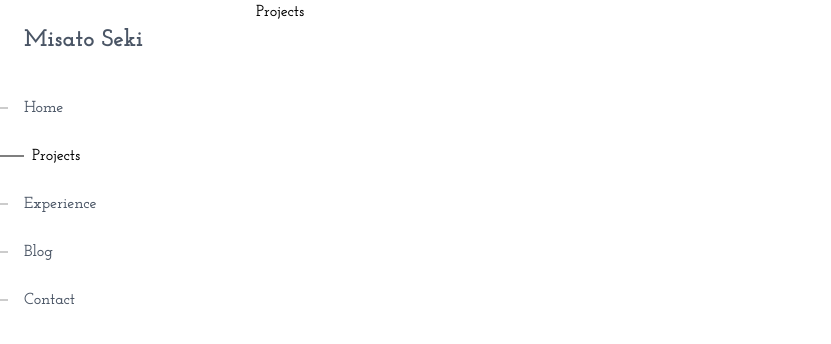
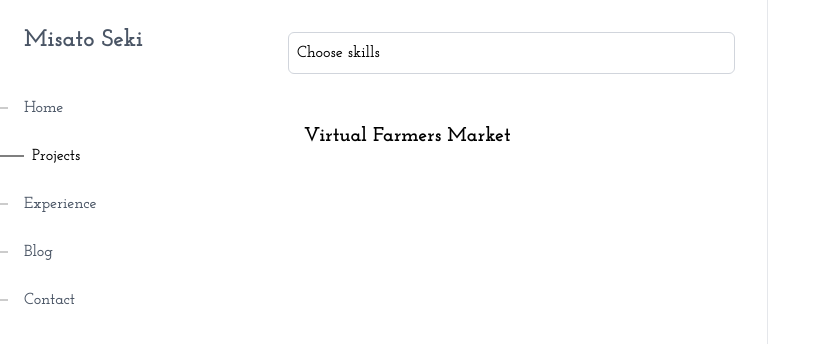
Before and after one commit to Misato-Seki/musical-octo-guide, a Next.js app in the folder frontend/: page /projects in a window 1280 px wide. Shown: the top 344 px of the page, without its empty margins (0-831 px from the left). Built offline with nearby package versions, Linux system fonts and the light colour scheme.

Commit message:
feat: create project page ui

```diff
--- a/frontend/app/projects/page.tsx
+++ b/frontend/app/projects/page.tsx
@@ -1,3 +1,161 @@
-export default function Projects() {
-  return <div>Projects</div>;
+'use client';
+
+import { useState } from 'react';
+import { motion, AnimatePresence } from 'framer-motion';
+import Image from 'next/image';
+import { Project } from '@/types/project';
+
+const projects: Project[] = [
+  {
+    id: 1,
+    title: 'Virtual Farmers Market',
+    skills: ['React', 'Tailwind', 'Next.js'],
+    period: '2024.9 - 2024.12',
+    type: 'Team Project',
+    githubUrl: 'https://github.com/',
+    demoUrl: 'https://demo.com',
+    imageUrl: '/VFM.png',
+    overview: 'Train Tracker is an application that displays train locations on a map based on data retrieved from the DigiTraffic API.',
+    keyFeatures: [
+      'Retrieve train location data from the DigiTraffic API',
+      'Display train locations on a map',
+      'Auto-update train locations',
+      'Display detailed train information (Train No, Speed, Train Type, Train Category)',
+      'Search for a train by train number or city name'
+    ],
+    technicalArchitecture: [
+      'Front-end: React, Next.js(App Router), TypeScript, TailwindCSS, Mapbox',
+      'Back-end: Next.js API Routes (Integration with the DigiTraffic API)',
+      'Data Source: DigiTraffic API',
+      'Deployment: Vercel'
+    ],
+  },
+  // Add more projects here
+];
+
+export default function ProjectsPage() {
+  const [selectedSkills, setSelectedSkills] = useState<string[]>([]);
+  const [selectedProject, setSelectedProject] = useState<Project | null>(null);
+
+  const allSkills = Array.from(
+    new Set(projects.flatMap(project => project.skills))
+  );
+
+  const filteredProjects = selectedSkills.length === 0
+    ? projects
+    : projects.filter(project =>
+        selectedSkills.every(skill => project.skills.includes(skill))
+      );
+
+  const toggleSkill = (skill: string) => {
+    setSelectedSkills(prev =>
+      prev.includes(skill)
+        ? prev.filter(s => s !== skill)
+        : [...prev, skill]
+    );
+  };
+
+  return (
+    <div className="flex min-h-screen bg-white">
+      {/* Left side - Project List */}
+      <div className="w-1/2 p-8 border-r border-gray-200">
+        <div className="mb-6">
+          <div className="relative">
+            <select
+              className="w-full p-2 border border-gray-300 rounded-md appearance-none"
+              multiple={false}
+              onChange={(e) => toggleSkill(e.target.value)}
+            >
+              <option value="">Choose skills</option>
+              {allSkills.map(skill => (
+                <option key={skill} value={skill}>{skill}</option>
+              ))}
+            </select>
+          </div>
+          <div className="mt-2 flex flex-wrap gap-2">
+            {selectedSkills.map(skill => (
+              <button
+                key={skill}
+                onClick={() => toggleSkill(skill)}
+                className="px-3 py-1 bg-gray-100 rounded-full text-sm flex items-center gap-1"
+              >
+                {skill}
+                <span className="text-gray-500">×</span>
+              </button>
+            ))}
+          </div>
+        </div>
+
+        <div className="space-y-6">
+          {filteredProjects.map(project => (
+            <button
+              key={project.id}
+              onClick={() => setSelectedProject(project)}
+              className="w-full text-left p-4 hover:bg-gray-50 rounded-lg transition-colors"
+            >
+              <h3 className="text-xl font-semibold mb-2">{project.title}</h3>
+              {/* <p className="text-sm text-gray-600">
+                {project.skills.join(' / ')}
+              </p> */}
+            </button>
+          ))}
+        </div>
+      </div>
+
+      {/* Right side - Project Details */}
+      <div className="w-1/2 relative">
+        <AnimatePresence>
+          {selectedProject && (
+            <motion.div
+              initial={{ y: '100%' }}
+              animate={{ y: 0 }}
+              exit={{ y: '100%' }}
+              transition={{ type: 'spring', damping: 25, stiffness: 200 }}
+              className="absolute inset-0 bg-white p-8 overflow-y-auto"
+            >
+              <div className="mb-6">
+                <h2 className="text-3xl font-bold mb-4">{selectedProject.title}</h2>
+                <Image
+                  src={selectedProject.imageUrl}
+                  alt={selectedProject.title}
+                  width={800}
+                  height={450}
+                  className='rounded-lg grayscale w-full h-auto object-cover'
+                />
+                <p className="text-gray-600">
+                  {selectedProject.skills.join(' / ')}
+                </p>
+                <p className="text-sm text-gray-500 mt-2">
+                  {`${selectedProject.type} / GitHub / Demo / ${selectedProject.period}`}
+                </p>
+              </div>
+
+              <section className="mb-8">
+                <h3 className="text-xl font-semibold mb-4">Project Overview</h3>
+                <p className="text-gray-700">{selectedProject.overview}</p>
+              </section>
+
+              <section className="mb-8">
+                <h3 className="text-xl font-semibold mb-4">Key Features</h3>
+                <ul className="list-disc pl-5 space-y-2">
+                  {selectedProject.keyFeatures.map((feature, index) => (
+                    <li key={index} className="text-gray-700">{feature}</li>
+                  ))}
+                </ul>
+              </section>
+
+              <section>
+                <h3 className="text-xl font-semibold mb-4">Technical Architecture</h3>
+                <ul className="list-disc pl-5 space-y-2">
+                  {selectedProject.technicalArchitecture.map((tech, index) => (
+                    <li key={index} className="text-gray-700">{tech}</li>
+                  ))}
+                </ul>
+              </section>
+            </motion.div>
+          )}
+        </AnimatePresence>
+      </div>
+    </div>
+  );
 }
--- /dev/null
+++ b/frontend/types/project.ts
@@ -0,0 +1,13 @@
+export interface Project {
+  id: number;
+  title: string;
+  skills: string[];
+  period: string;
+  type: string;
+  githubUrl: string;
+  demoUrl: string;
+  imageUrl: string;
+  overview: string;
+  keyFeatures: string[];
+  technicalArchitecture: string[];
+}
```
Also changed, not shown: frontend/public/VFM.png (added).
